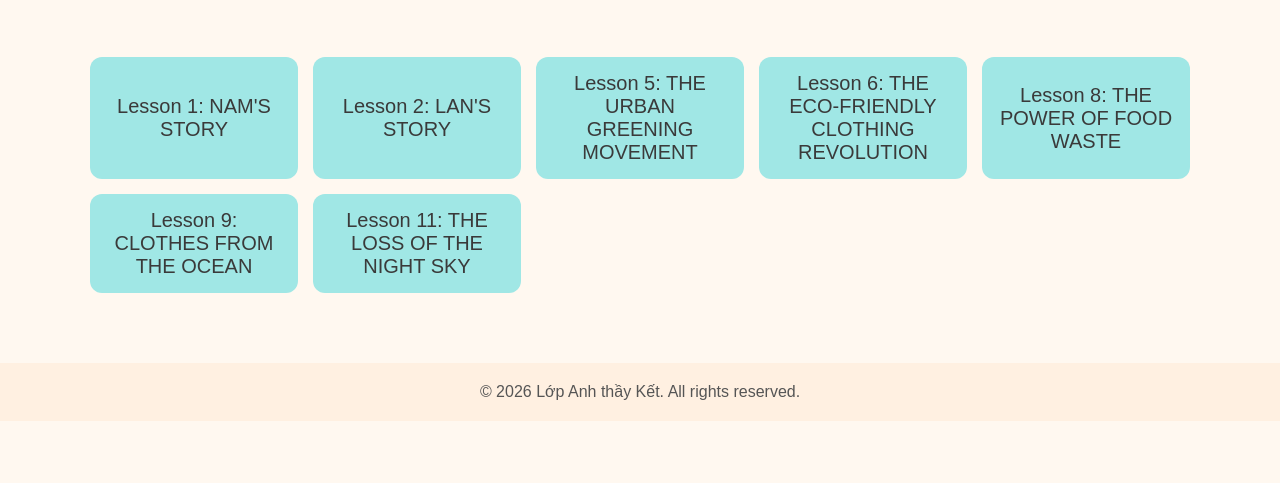
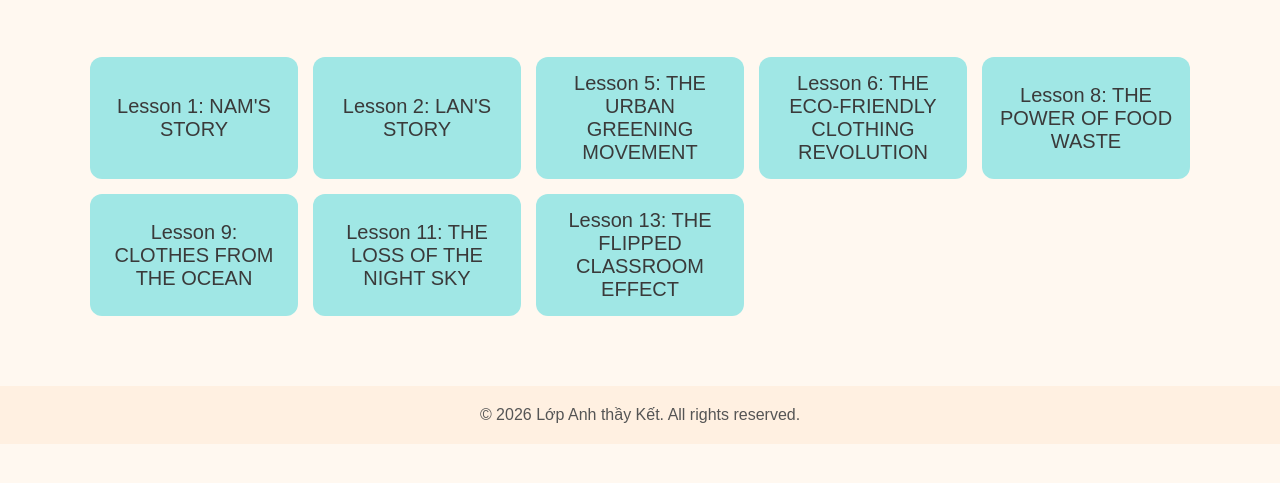
Before and after one commit to ketng91/khoathpt_Docsongngutubaihoc, a plain HTML site: page index.html in a window 1280 px wide. Shown: the part 115-598 px from the top of the page. Drawn offline with Linux system fonts and the light colour scheme.

Commit message:
Add files via upload

```diff
--- a/index.html
+++ b/index.html
@@ -129,7 +129,7 @@
 <a href="https://ketng91.github.io/THE-POWER-OF-FOOD-WASTE/" class="toc-item">Lesson 8: THE POWER OF FOOD WASTE</a>
 <a href="https://ketng91.github.io/CLOTHES-FROM-THE-OCEAN/" class="toc-item">Lesson 9: CLOTHES FROM THE OCEAN</a>
 <a href="https://ketng91.github.io/THE-LOSS-OF-THE-NIGHT-SKY/" class="toc-item">Lesson 11: THE LOSS OF THE NIGHT SKY</a>
-
+<a href="https://ketng91.github.io/THE-FLIPPED-CLASSROOM-EFFECT/" class="toc-item">Lesson 13: THE FLIPPED CLASSROOM EFFECT</a>
 
     <!-- End -->
 
```
